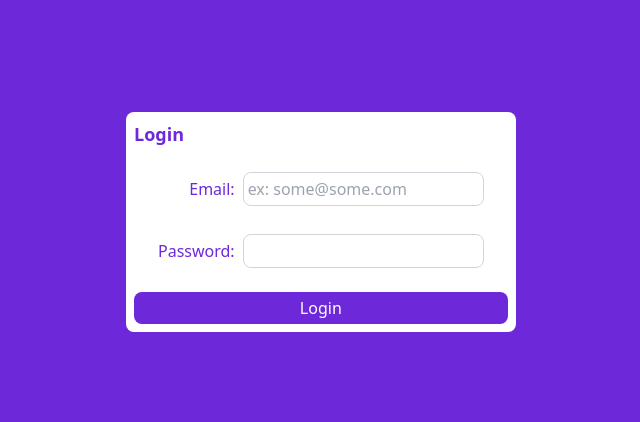
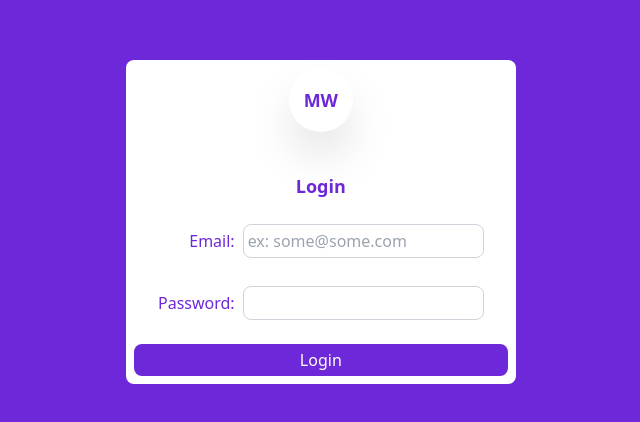
Before and after one commit to 2019MM607/mymovies_website, a React (Vite) app: page /login in a window 1280 px wide. Shown: the part 178-600 px from the top of the page, without its empty margins (319-959 px from the left). Built offline with nearby package versions, Linux system fonts and the light colour scheme.

Commit message:
[ADD] login loco

```diff
--- a/src/components/Login/Login.tsx
+++ b/src/components/Login/Login.tsx
@@ -19,8 +19,11 @@ export const Login = () => {
         }
     })
   return (
-    <div className='bg-white p-2 rounded-lg animate__animated animate__flipInY'>
-        <h1 className='text-violet-700 font-semibold text-lg'>Login</h1>
+    <div className='bg-white p-2 rounded-lg animate__animated animate__flipInY flex flex-col items-center'>
+        <div className=' shadow-2xl   w-16 h-16 rounded-full flex justify-center items-center  '>
+            <span className=' text-violet-700 p1 text-lg font-bold'>MW</span>
+        </div>
+        <h1 className='text-violet-700 font-semibold text-lg mt-10'>Login</h1>
         <form className='' onSubmit={formik.handleSubmit} >
             <div className='m-5  p-1 flex justify-end items-center'>
                 <label htmlFor="email" className='text-violet-700 mr-2'>Email: </label>
```
